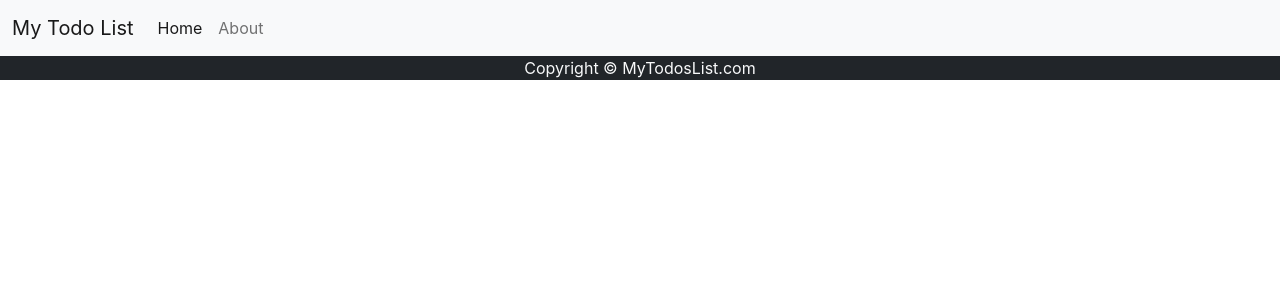
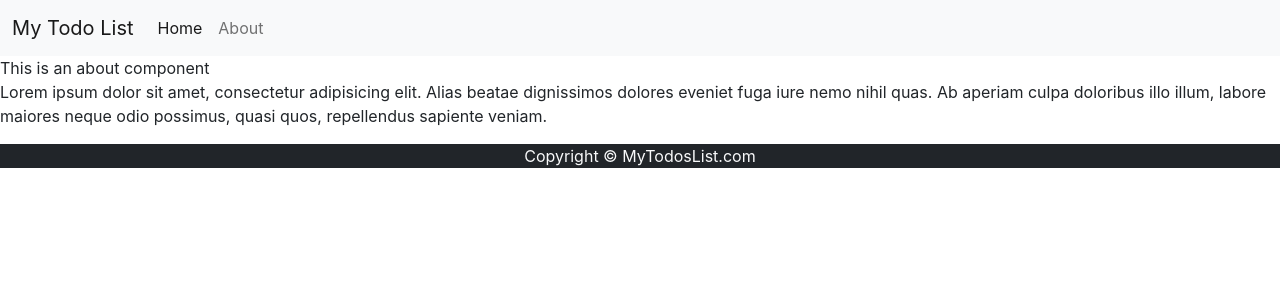
Before and after one commit to rajat-tomar/react-todo, a React (Create React App) app: page /about in a window 1280 px wide. Shown: the top 300 px of the page. Built offline with nearby package versions, Linux system fonts and the light colour scheme.

Commit message:
Add about component

```diff
--- a/src/App.js
+++ b/src/App.js
@@ -5,6 +5,7 @@ import {useEffect, useState} from 'react';
 import {BrowserRouter as Router, Route, Routes,} from "react-router-dom";
 import {AddTodo} from "./components/AddTodo";
 import {Todos} from "./components/Todos";
+import {About} from "./components/About";
 
 function App() {
     let initTodo;
@@ -55,6 +56,7 @@ function App() {
                             <Todos todos={todos} onDelete={onDelete}/>
                         </>
                     }/>
+                    <Route path="/about" element={<About/>}/>
                 </Routes>
                 <Footer/>
             </Router>
--- /dev/null
+++ b/src/components/About.js
@@ -0,0 +1,12 @@
+import React from 'react';
+
+export const About = () => {
+    return (
+        <div>
+            This is an about component
+            <p>Lorem ipsum dolor sit amet, consectetur adipisicing elit. Alias beatae dignissimos dolores eveniet fuga
+                iure nemo nihil quas. Ab aperiam culpa doloribus illo illum, labore maiores neque odio possimus, quasi
+                quos, repellendus sapiente veniam.</p>
+        </div>
+    )
+}
```
